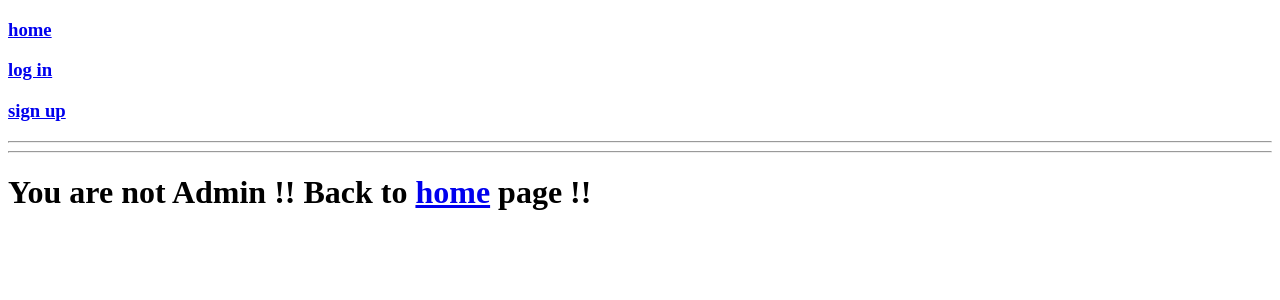
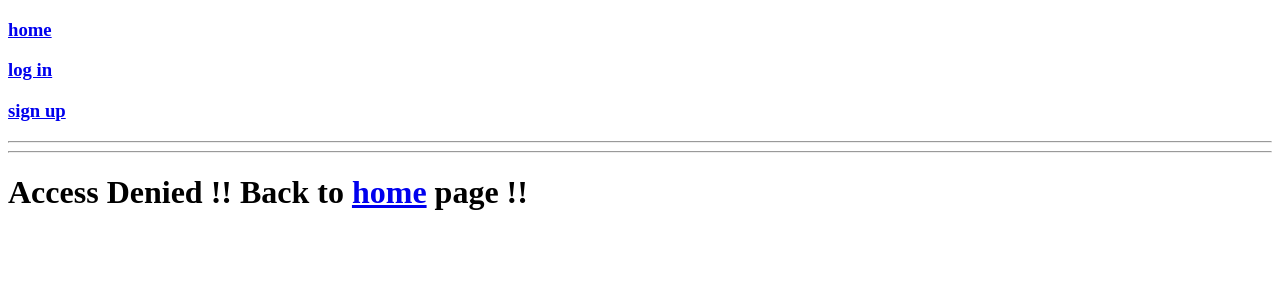
Before and after one commit to AmirShammas/phonebook-project, a Django app: template phonebook/templates/phones/phone_edit.html in a window 1280 px wide. Shown: the top 300 px of the page. Run offline with Django 3.2, Linux system fonts and the light colour scheme; the template is opened without the code that fills it, so the values that code supplies are empty.

Commit message:
Change permission messages.

```diff
--- a/phonebook/phones/views.py
+++ b/phonebook/phones/views.py
@@ -11,7 +11,7 @@ from django.utils.decorators import method_decorator
 def superuser_required(view_func):
     def decorated_view_func(request, *args, **kwargs):
         if not request.user.is_superuser:
-            message = "<h1>You are not Admin !! Back to <a href='/'>home</a> page !!</h1>"
+            message = "<h1>Access Denied !! Back to <a href='/'>home</a> page !!</h1>"
             return HttpResponseForbidden(message)
         return view_func(request, *args, **kwargs)
     return decorated_view_func
--- a/phonebook/templates/phones/phone_detail.html
+++ b/phonebook/templates/phones/phone_detail.html
@@ -36,7 +36,7 @@
             </div>
         {% endif %}
         {% if not phone.is_active %}
-            <h1>You are not Admin !! Back to <a href="{% url 'home' %}">home</a> page !!</h1>
+            <h1>Access Denied !! Back to <a href="{% url 'home' %}">home</a> page !!</h1>
         {% endif %}
     {% endif %}
 {% endblock content %}
--- a/phonebook/templates/phones/phone_edit.html
+++ b/phonebook/templates/phones/phone_edit.html
@@ -20,7 +20,7 @@
             <h4><a href="{% url 'phone_detail' phone.pk %}">CANCEL</a></h4>
         {% endif %}
         {% if not phone.is_active %}
-            <h1>You are not Admin !! Back to <a href="{% url 'home' %}">home</a> page !!</h1>
+            <h1>Access Denied !! Back to <a href="{% url 'home' %}">home</a> page !!</h1>
         {% endif %}
     {% endif %}
 {% endblock content %}
```
